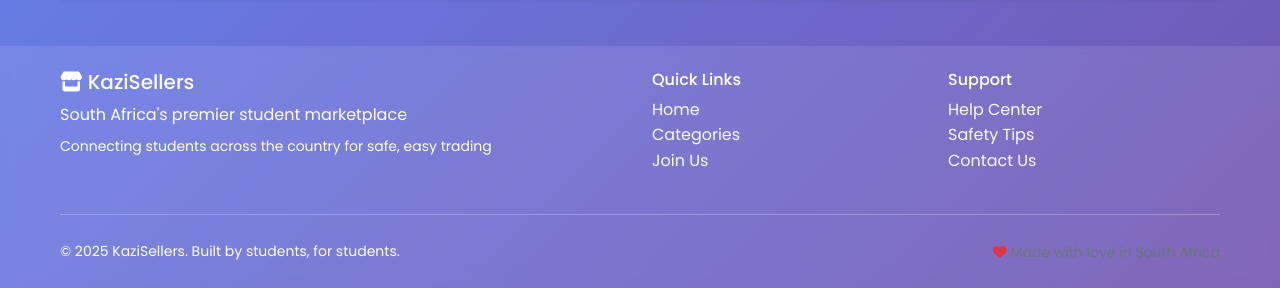
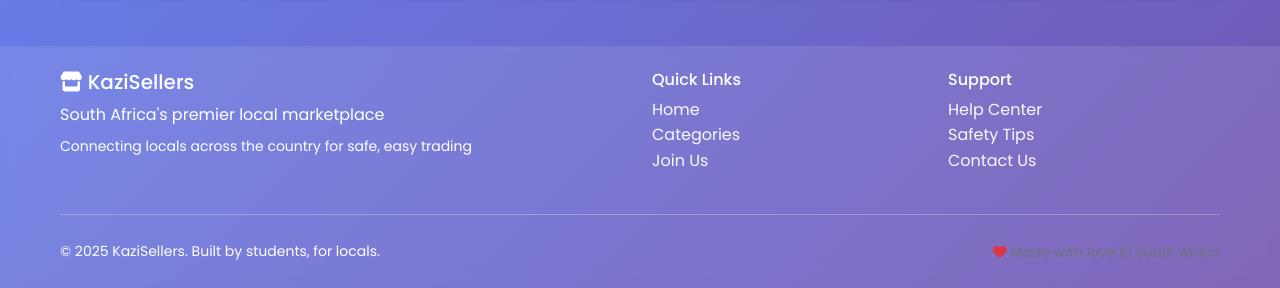
Before and after one commit to Shafiqnotsyed/KaziSellers, a PHP site: page /pages/chat.php in a window 1280 px wide. Shown: the part 1690-1978 px from the top of the page. Run offline with PHP 8.4, Linux system fonts and the light colour scheme; a user stored in the database is signed in; data comes from the database, SQL or seed files in the repository; data that the repository does not hold is empty.

Commit message:
footer.php

```diff
--- a/components/footer.php
+++ b/components/footer.php
@@ -5,8 +5,8 @@
         <div class="row">
             <div class="col-md-6">
                 <h5><i class="fas fa-store"></i> KaziSellers</h5>
-                <p class="mb-2">South Africa's premier student marketplace</p>
-                <p class="small">Connecting students across the country for safe, easy trading</p>
+                <p class="mb-2">South Africa's premier local marketplace</p>
+                <p class="small">Connecting locals across the country for safe, easy trading</p>
             </div>
             <div class="col-md-3">
                 <h6>Quick Links</h6>
@@ -34,7 +34,7 @@
         <hr class="my-4" style="border-color: rgba(255, 255, 255, 0.2);">
         <div class="row align-items-center">
             <div class="col-md-8">
-                <p class="mb-0 small">&copy; <?php echo date('Y'); ?> KaziSellers. Built by students, for students.</p>
+                <p class="mb-0 small">&copy; <?php echo date('Y'); ?> KaziSellers. Built by students, for locals.</p>
             </div>
             <div class="col-md-4 text-md-end">
                 <small class="text-muted">
```
